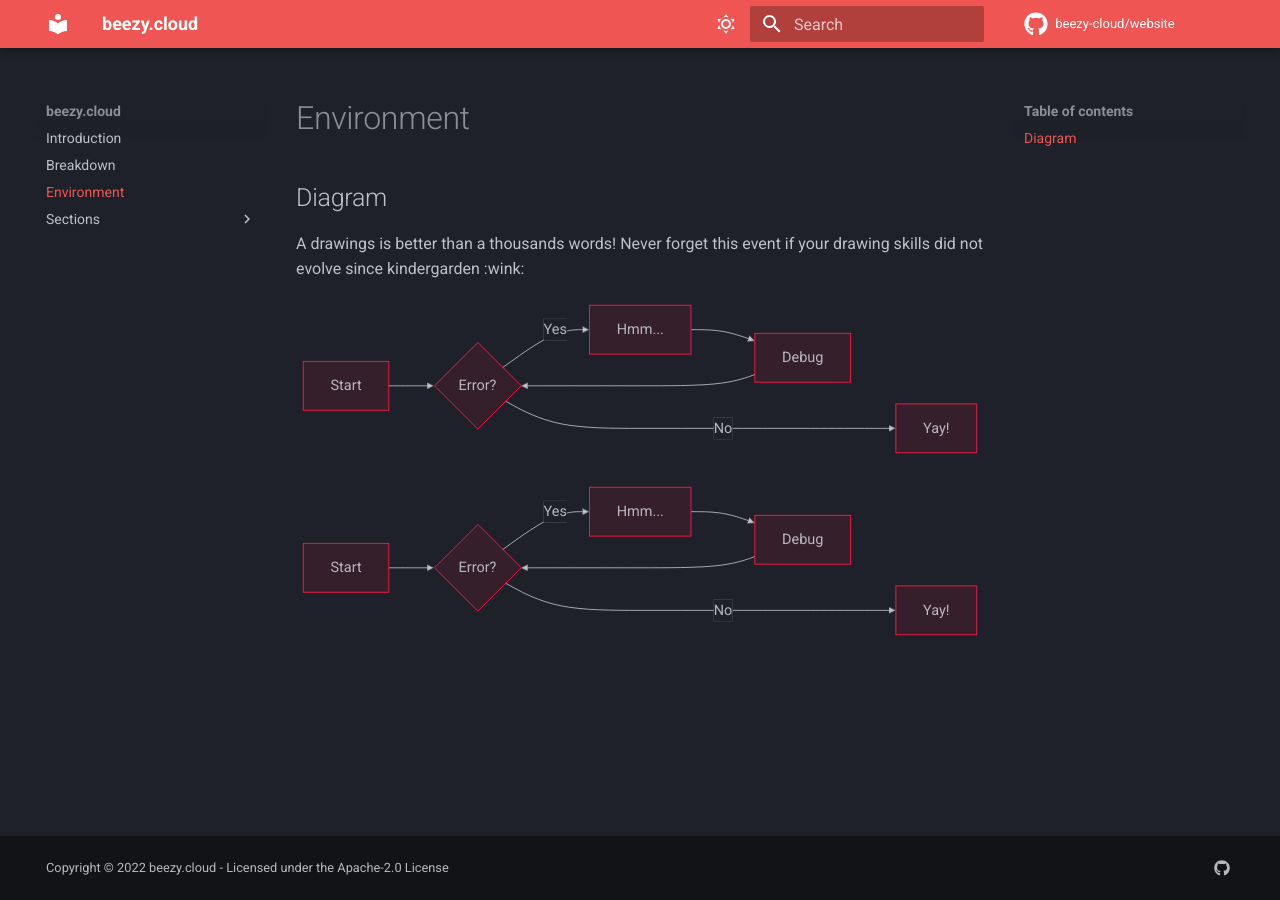
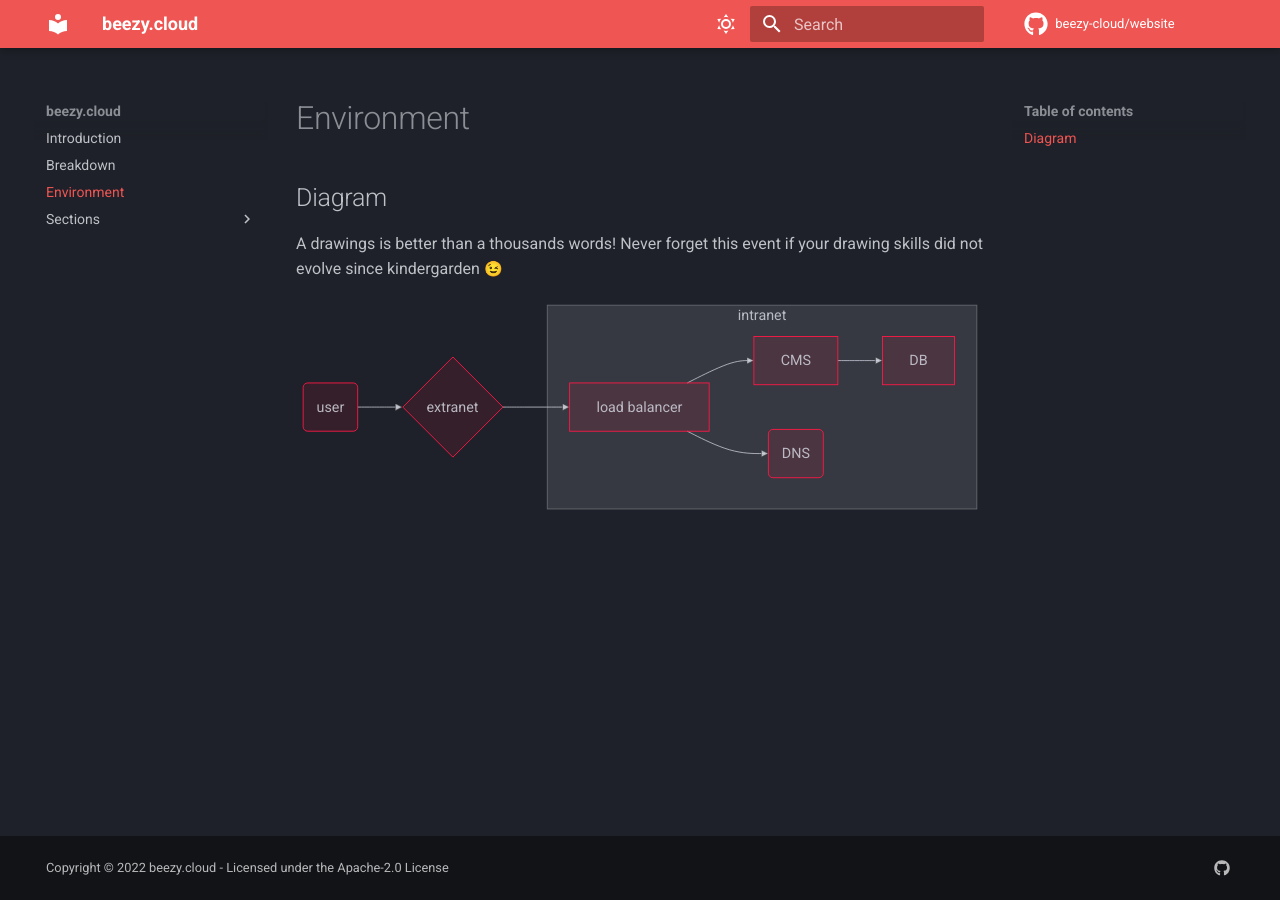
Before and after one commit to sebw/website, an MkDocs documentation site: the page built from docs/environment.md, in a window 1280 px wide. Built offline with MkDocs 1.6.1 and Material for MkDocs 9.7.7, drawn with Linux system fonts in a browser that asks for light colours; emoji names are drawn with the system emoji font; comment, search, counter and statistics services are not loaded; some of the changed lines change nothing that is shown.

Commit message:
adding sections

````diff
--- a/docs/environment.md
+++ b/docs/environment.md
@@ -5,22 +5,16 @@ A drawings is better than a thousands words! Never forget this event if your dra
 
 ``` mermaid
 graph LR
-  A[Start] --> B{Error?};
-  B -->|Yes| C[Hmm...];
-  C --> D[Debug];
-  D --> B;
-  B ---->|No| E[Yay!];
+  A(user) --> B{extranet};
+  B --> C[load balancer];
+  C --> D[CMS];
+  C --> F(DNS)
+  D --> E[DB]
+
+  subgraph intranet
+    C
+    D
+    E
+    F
+  end
 ```
-
-<div class="result" markdown>
-
-``` mermaid
-graph LR
-  A[Start] --> B{Error?};
-  B -->|Yes| C[Hmm...];
-  C --> D[Debug];
-  D --> B;
-  B ---->|No| E[Yay!];
-```
-
-</div>
--- a/mkdocs.yml
+++ b/mkdocs.yml
@@ -25,6 +25,10 @@ repo_url: https://github.com/beezy-cloud/website
 repo_name: beezy-cloud/website
 
 markdown_extensions:
+  - attr_list
+  - pymdownx.emoji:
+      emoji_index: !!python/name:materialx.emoji.twemoji
+      emoji_generator: !!python/name:materialx.emoji.to_svg
   - def_list
   - pymdownx.tasklist:
       custom_checkbox: true
````
